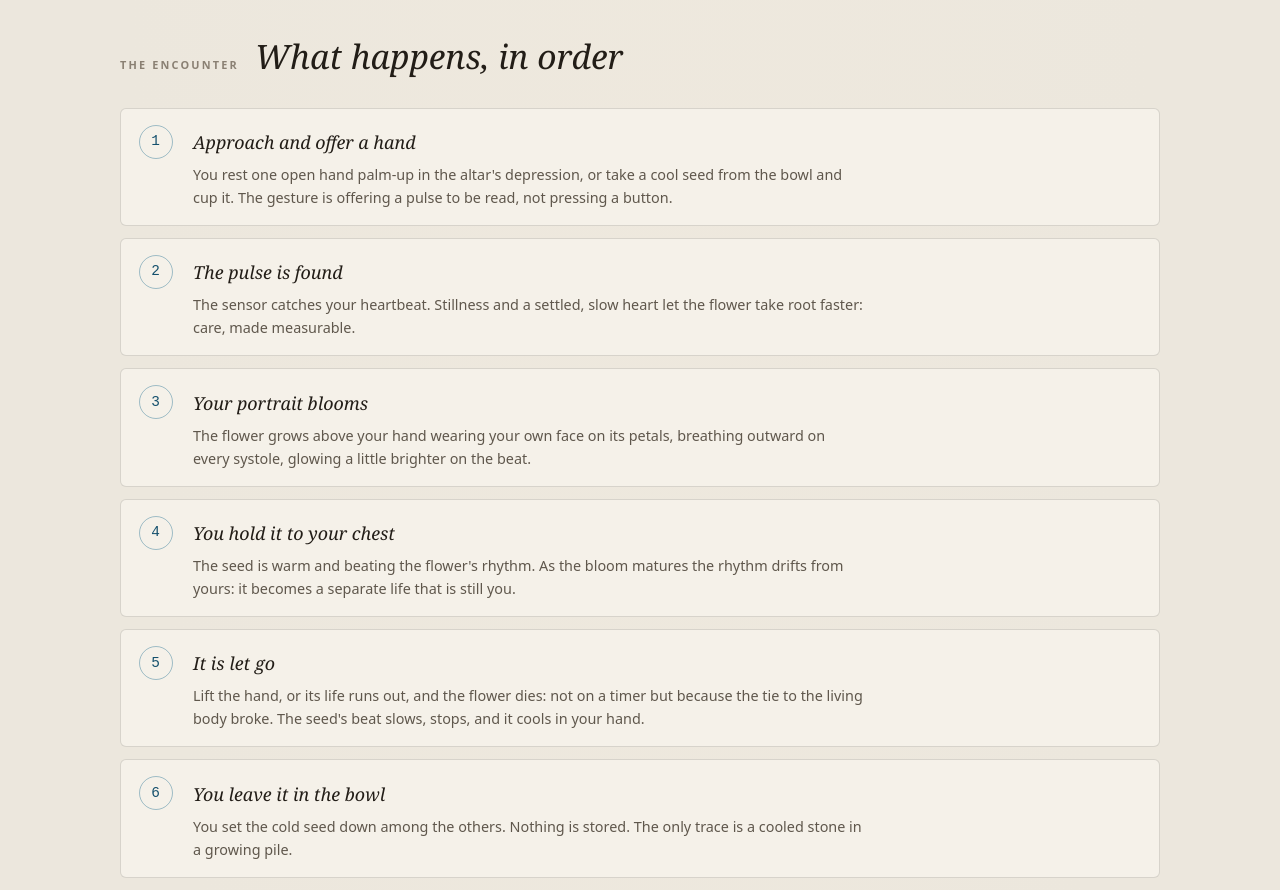
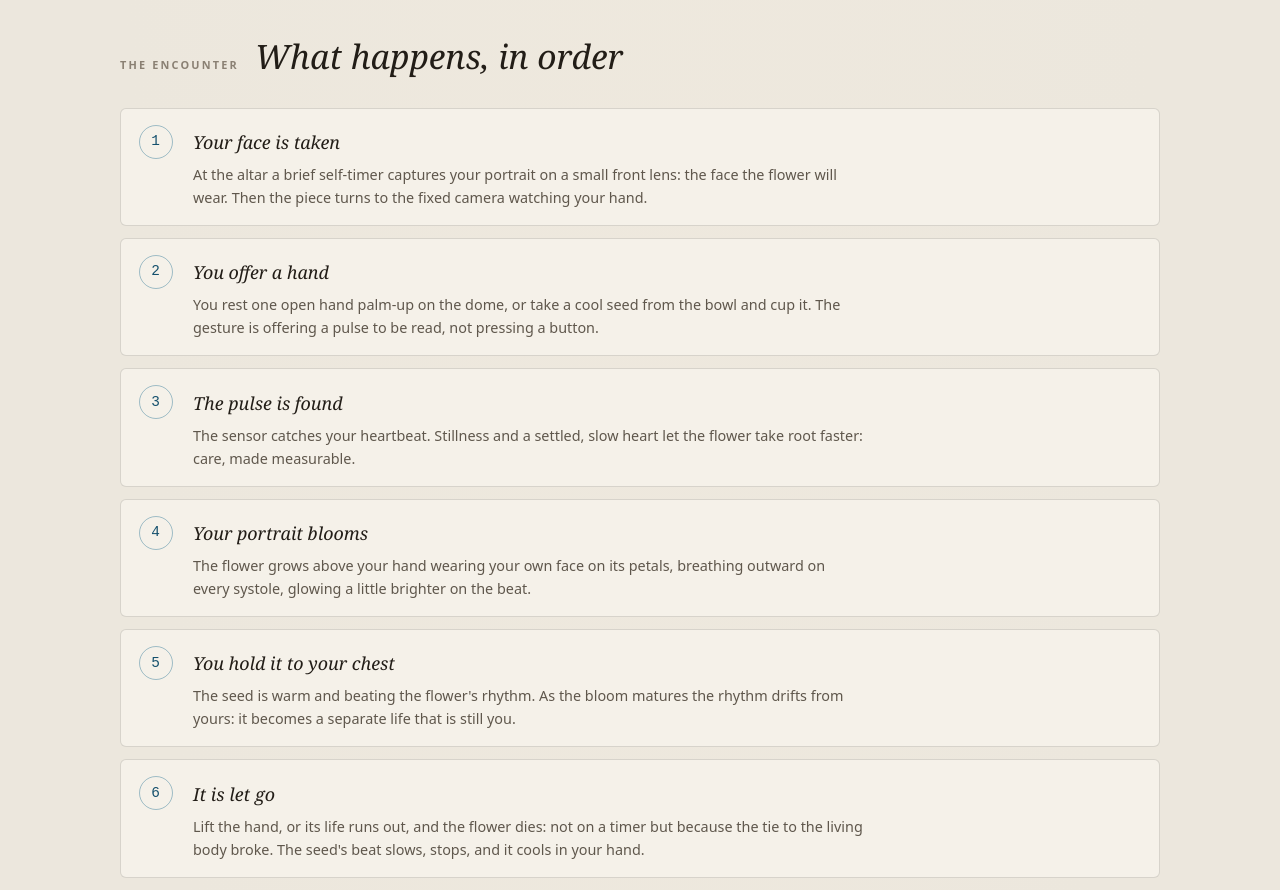
Before and after one commit to binyoun/gelora-soil, a website: page pulse-altar.html in a window 1280 px wide. Shown: the part 1240-2130 px from the top of the page. Drawn offline with Linux system fonts and the light colour scheme.

Commit message:
Visual: add the face-capture step to the pulse-altar interaction arc
Co-Authored-By: Claude Opus 4.8 <noreply@anthropic.com>

```diff
--- a/pulse-altar.html
+++ b/pulse-altar.html
@@ -163,7 +163,8 @@
   <div class="wrap">
     <div class="sec-head"><span class="label">the encounter</span><h2>What happens, in order</h2></div>
     <div class="arc">
-      <div class="arc-step"><h4>Approach and offer a hand</h4><p>You rest one open hand palm-up in the altar's depression, or take a cool seed from the bowl and cup it. The gesture is offering a pulse to be read, not pressing a button.</p></div>
+      <div class="arc-step"><h4>Your face is taken</h4><p>At the altar a brief self-timer captures your portrait on a small front lens: the face the flower will wear. Then the piece turns to the fixed camera watching your hand.</p></div>
+      <div class="arc-step"><h4>You offer a hand</h4><p>You rest one open hand palm-up on the dome, or take a cool seed from the bowl and cup it. The gesture is offering a pulse to be read, not pressing a button.</p></div>
       <div class="arc-step"><h4>The pulse is found</h4><p>The sensor catches your heartbeat. Stillness and a settled, slow heart let the flower take root faster: care, made measurable.</p></div>
       <div class="arc-step"><h4>Your portrait blooms</h4><p>The flower grows above your hand wearing your own face on its petals, breathing outward on every systole, glowing a little brighter on the beat.</p></div>
       <div class="arc-step"><h4>You hold it to your chest</h4><p>The seed is warm and beating the flower's rhythm. As the bloom matures the rhythm drifts from yours: it becomes a separate life that is still you.</p></div>
```
